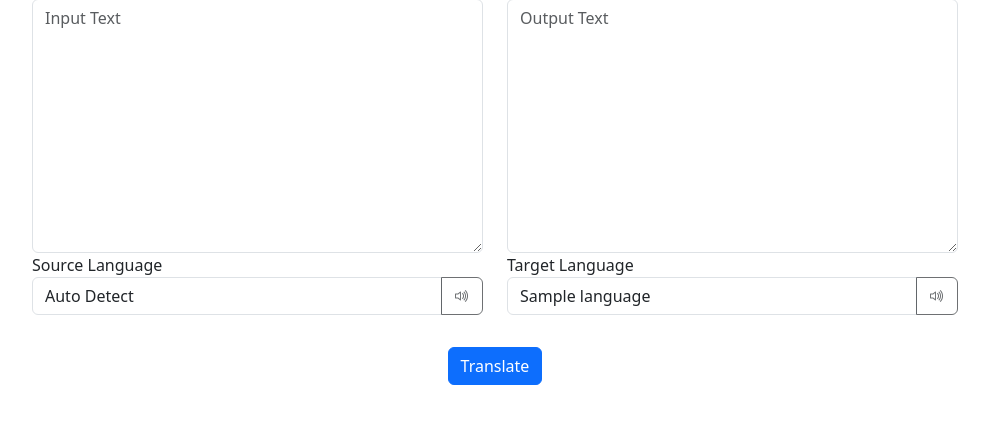
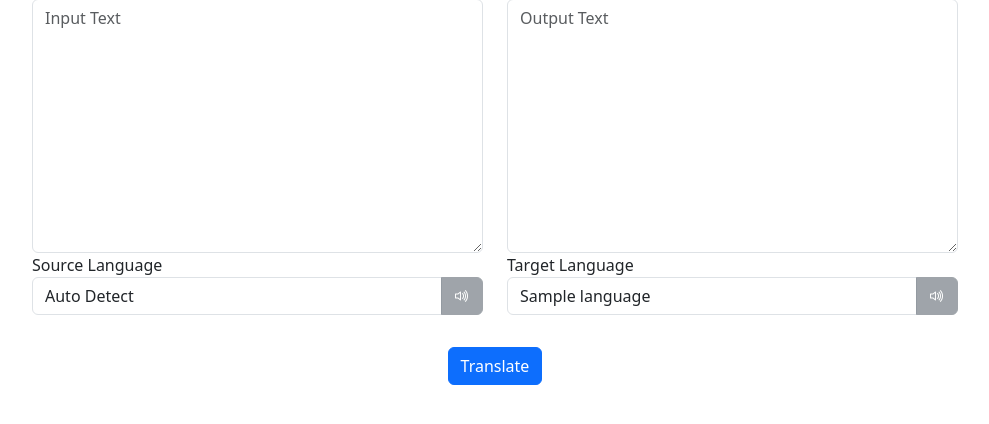
Before and after one commit to Nachtalb/leeplate, a FastAPI app: template templates/translate.j2 in a window 1280 px wide. Shown: the part 105-529 px from the top of the page, without its empty margins (145-1134 px from the left). Run offline with FastAPI, Linux system fonts and the light colour scheme; the template is opened without the code that fills it: most values are stand-ins (such as "Sample title", 1, 10 or a date in 2020); some libraries are stand-ins or nearby versions.

Commit message:
Better looking audio buttons

```diff
--- a/static/script.js
+++ b/static/script.js
@@ -33,7 +33,7 @@ async function translationWorkflow() {
   });
 
   if (current_translation === data) return;
-  current_translation = data;
+
 
   outputTextArea.disabled = true;
 
@@ -44,6 +44,8 @@ async function translationWorkflow() {
     },
     body: data,
   });
+
+  if (response.ok) current_translation = data;
 
   const result = await response.json();
   outputTextArea.value = result.text;
--- a/templates/translate.j2
+++ b/templates/translate.j2
@@ -18,7 +18,7 @@
                   <option value="{{ lang_code }}">{{ lang_name }}</option>
                   {% endfor %}
                 </select>
-                <button id="input-audio-button" type="button" class="btn" disabled>
+                <button id="input-audio-button" type="button" class="btn btn-secondary" disabled>
                   <i class="bi bi-volume-up"></i>
                 </button>
               </div>
@@ -36,7 +36,7 @@
                     <option value="{{ lang_code }}" {% if lang_code == default_lang %}selected{% endif %}>{{ lang_name }}</option>
                   {% endfor %}
                 </select>
-                <button id="output-audio-button" type="button" class="btn" disabled>
+                <button id="output-audio-button" type="button" class="btn btn-secondary" disabled>
                   <i class="bi bi-volume-up"></i>
                 </button>
               </div>
```
